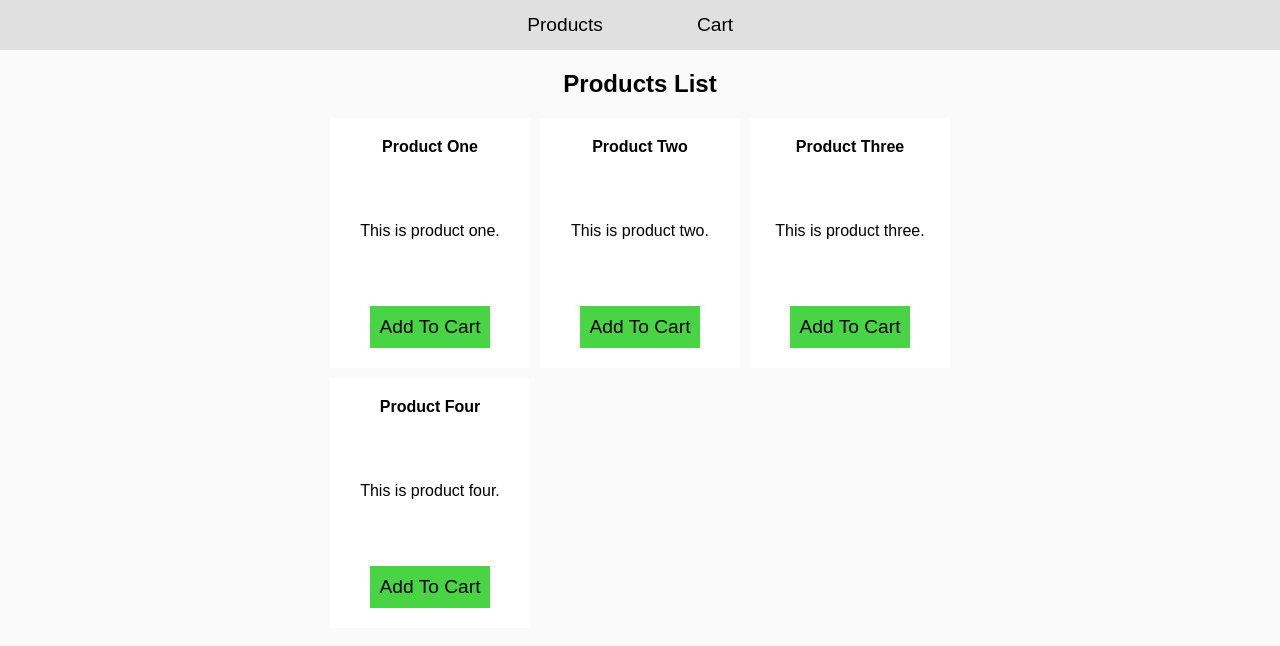
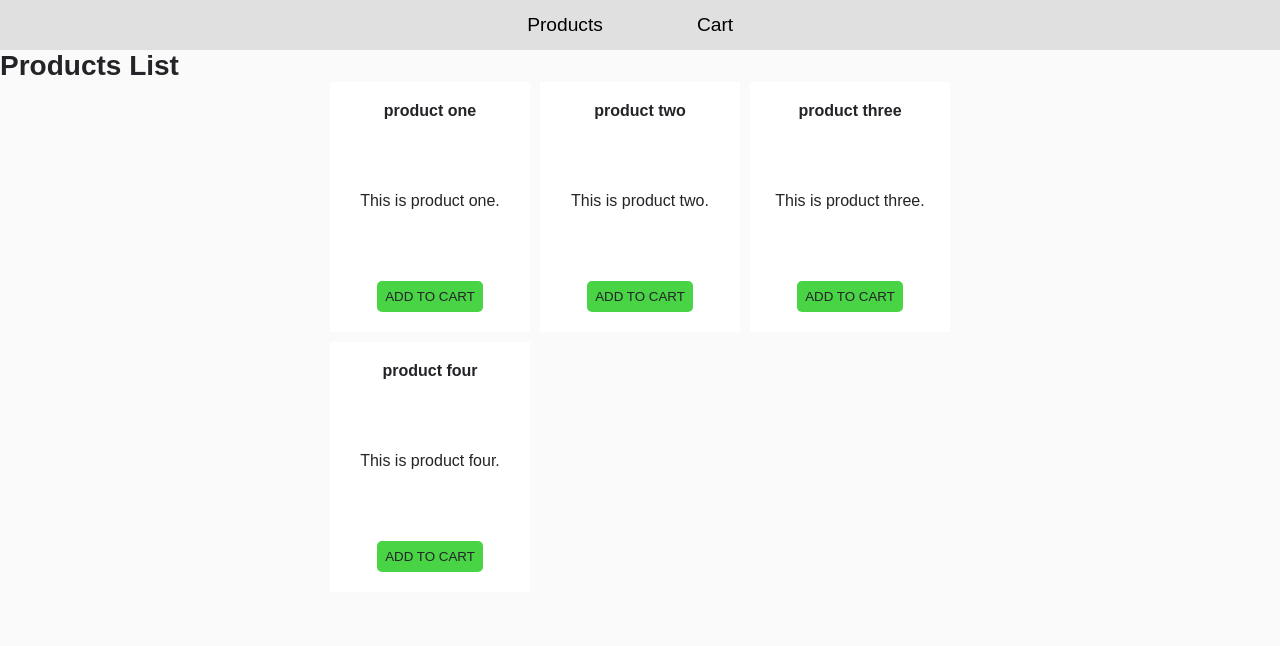
Before and after one commit to EduardoSCosta/atividade-shopping-cart, a React (Create React App) app: page / in a window 1280 px wide. Shown: the top 646 px of the page. Built offline with nearby package versions, Linux system fonts and the light colour scheme.

Commit message:
update product list to use styled components

```diff
--- a/src/components/Product.jsx
+++ b/src/components/Product.jsx
@@ -1,13 +1,15 @@
 import '../styles/components/_product.css';
+import { Button, Text } from '../components';
+import { css } from '@styled-system/css';
 
-const Product = ({product, addToCart}) => {
+const Product = ({ product, addToCart }) => {
   return (
     <div className='product' data-testid='product'>
-      <p className='product__name'>{product.name}</p>
-      <p className='product__description'>{product.description}</p>
-      <button className='button product__add-to-cart-button' type='button' onClick={addToCart}>
+      <Text variant='p' css={css({ textTransform: 'capitalize' })}>{product.name}</Text>
+      <Text variant='p' as='p' css={css({ textTransform: 'capitalize' })}>{product.description}</Text>
+      <Button variant='green' type='button' onClick={addToCart}>
         Add to cart
-      </button>
+      </Button>
     </div>
   );
 }
--- a/src/components/ProductsList.jsx
+++ b/src/components/ProductsList.jsx
@@ -1,10 +1,19 @@
 import Product from './Product';
+import { Text } from '../components';
+import { css } from '@styled-system/css';
 import '../styles/components/_productsList.css';
 
 const ProductsList = ({ products, addToCart }) => {
   return (
     <div className='page'>
-      <h2 className='page__title'>Products List</h2>
+      <Text variant='h2'
+        css={css({
+          textAlign: 'center',
+          marginY: [4]
+        })}
+      >
+        Products List
+      </Text>
       <div className='products-list'>
         {products.map((product) => {
           return (
```
